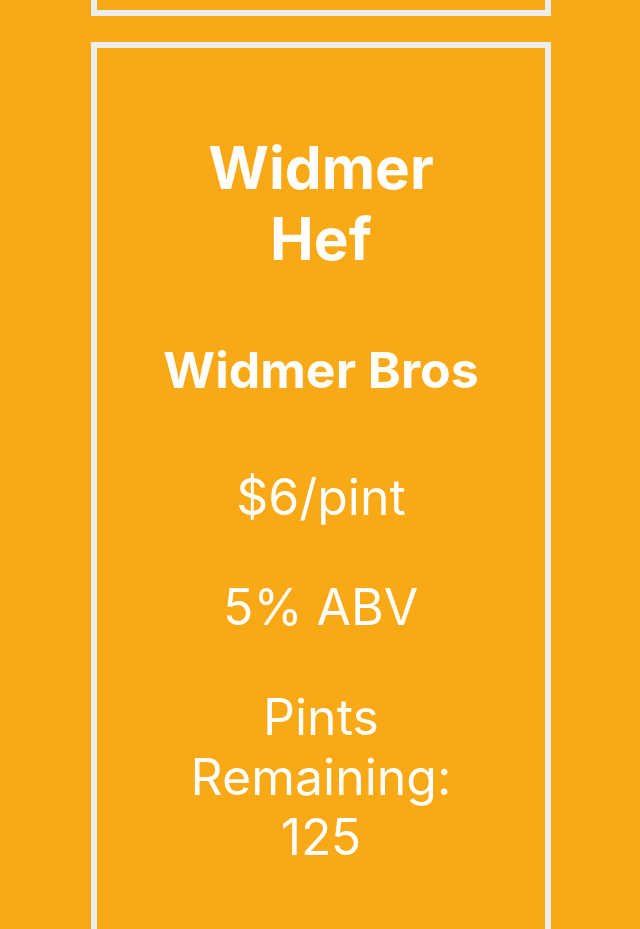
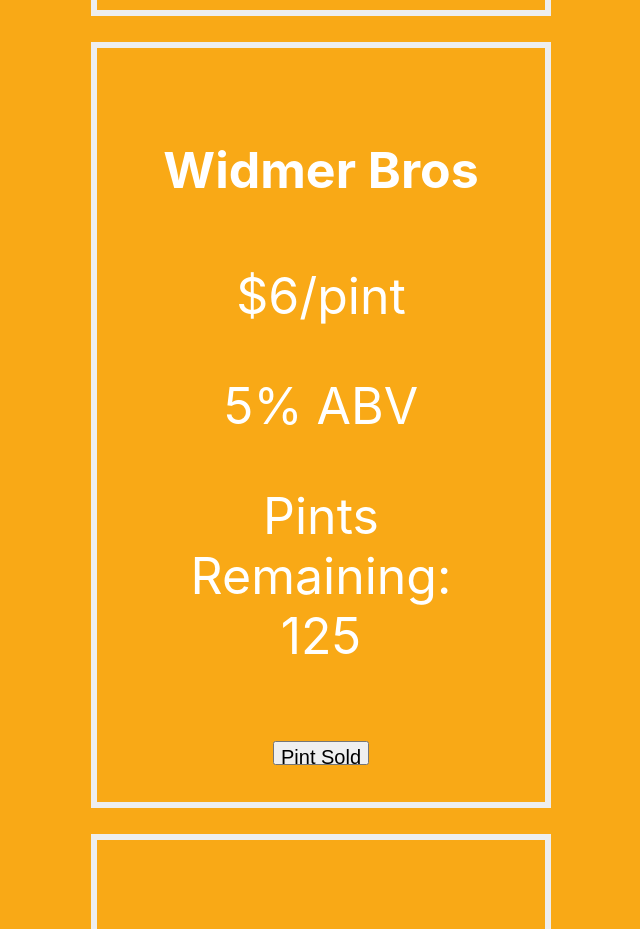
Before and after one commit to marcusjensen15/week1-react-code-review-v3, a React (Create React App) app in the folder react-code-review-1/: page /#/ in a window 1280 px wide. Shown: the part 2180-3109 px from the top of the page, without its empty margins (319-959 px from the left). Built offline with nearby package versions, Linux system fonts and the light colour scheme.

Commit message:
revise allkegs component to loop through and render each keg insted of hard code keg info

```diff
--- a/react-code-review-1/src/components/AllKegs.jsx
+++ b/react-code-review-1/src/components/AllKegs.jsx
@@ -20,38 +20,48 @@
     color: 'white'
   }
 
+  var masterKegList = [
+  {
+    name: 'Original Budweiser',
+    brand: 'Budweiser',
+    price: '$5/pint',
+    alcoholContent:"3.2% ABV",
+    kegVolume: "125"
+  },
+  {
+    name: 'Coors Light',
+    brand: 'Coors',
+    price: '$5/pint',
+    alcoholContent:"3.5% ABV",
+    kegVolume: "125"
+  },
+  {
+    names: 'Widmer Hef',
+    brand: 'Widmer Bros',
+    price: '$6/pint',
+    alcoholContent:"5% ABV",
+    kegVolume: "125"
+  },
+  {
+    name:"Cream Ale",
+    brand: "Pelican Brewing",
+    price: "$6/pint",
+    alcoholContent:"6.2% ABV",
+    kegVolume: "125"
+
+  }
+];
 
   return(
     <div style={textCenter}>
       <h1 style={kegHeader}>All Available Kegs</h1>
-      <Keg
-        name="Original Budweiser"
-        brand= "Budweiser"
-        price= "$5/pint"
-        alcoholContent="3.2% ABV"
-        kegVolume = "125"
-        />
-        <Keg
-          name= "Coors Light"
-          brand= "Coors"
-          price= "$5/pint"
-          alcoholContent="3.5% ABV"
-          kegVolume = "125"
-          />
-          <Keg
-            name= "Widmer Hef"
-            brand= "Widmer Bros"
-            price= "$6/pint"
-            alcoholContent="5% ABV"
-            kegVolume = "125"
-            />
-            <Keg
-              name= "Cream Ale"
-              brand= "Pelican Brewing"
-              price= "$6/pint"
-              alcoholContent="6.2% ABV"
-              kegVolume = "125"
-              />
+      {masterKegList.map((keg,index) =>
+        <Keg name={keg.name}
+        brand= {keg.brand}
+        price= {keg.price}
+        alcoholContent={keg.alcoholContent}
+        kegVolume={keg.kegVolume} />
+      )}
     </div>
   );
 }
```
Also changed, not shown: react-code-review-1/public/taproom.jpg (deleted).
